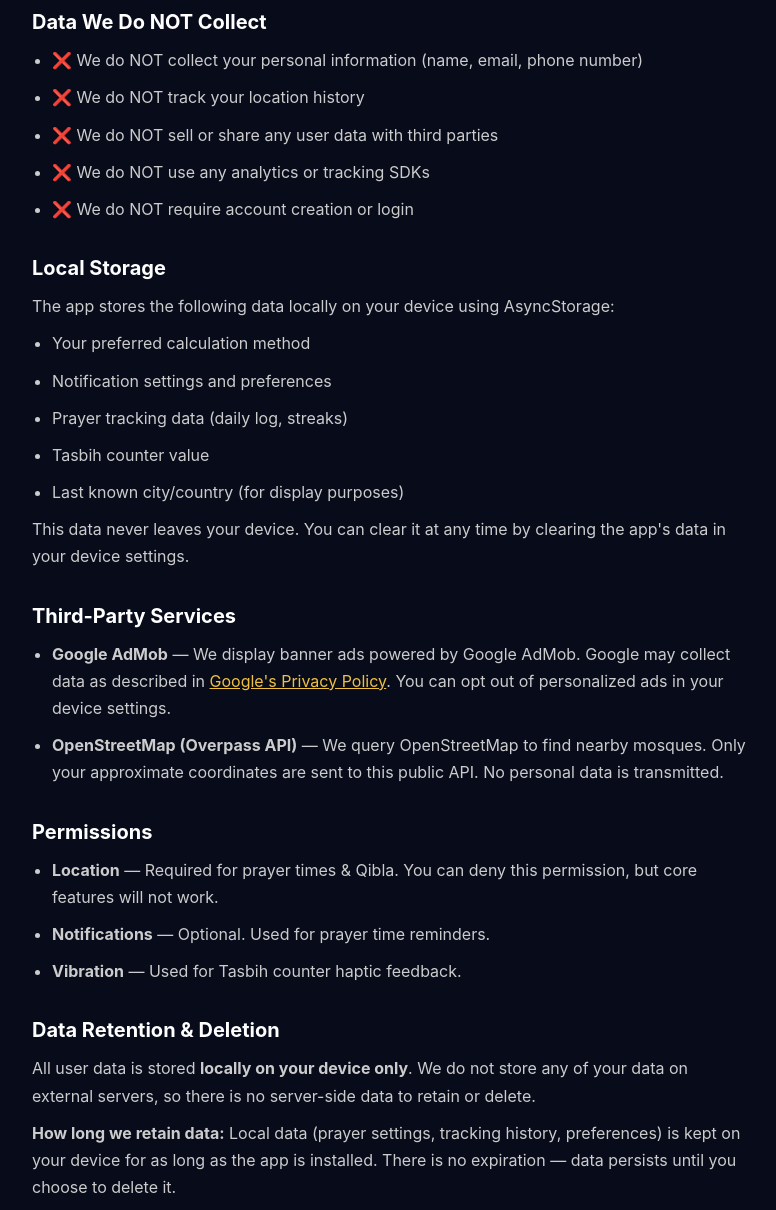
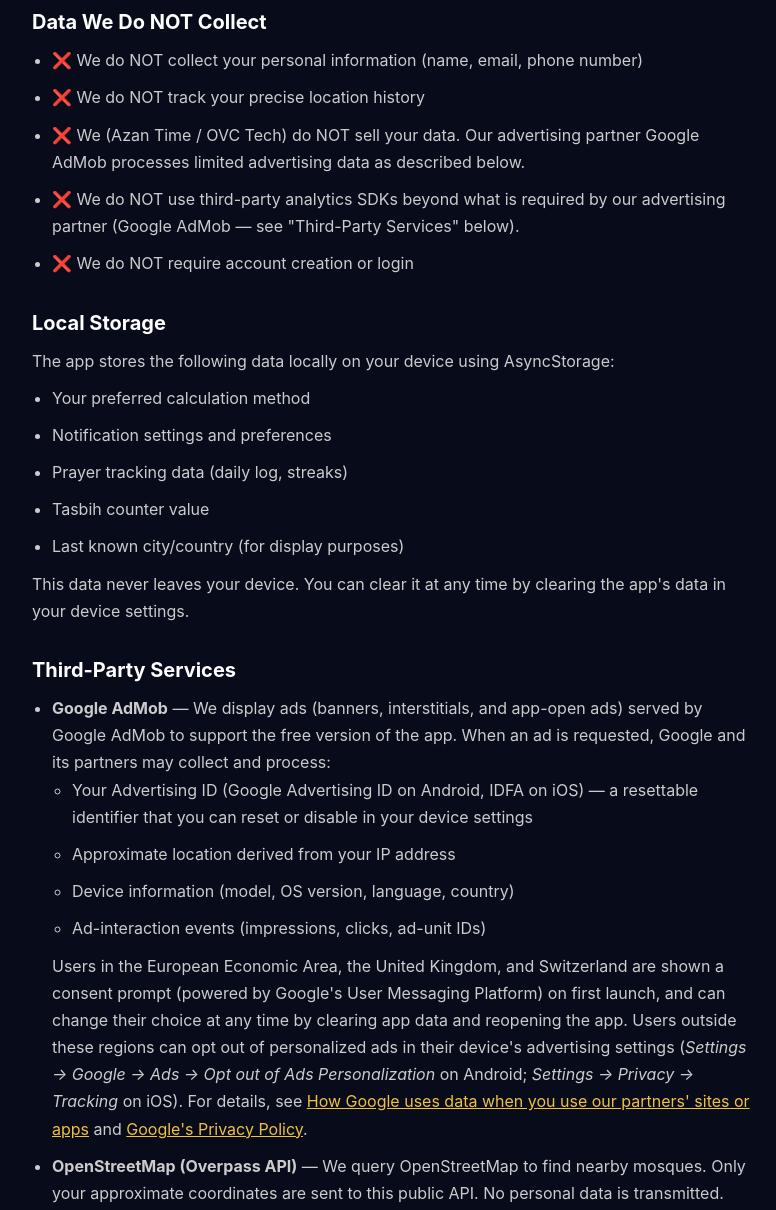
Before and after one commit to rshoaib/azan-time-app, a website: page privacy-policy.html in a window 1280 px wide. Shown: the part 520-1730 px from the top of the page, without its empty margins (248-1024 px from the left). Drawn offline with Linux system fonts and the light colour scheme.

Commit message:
docs(legal): expand AdMob disclosures in privacy policy
- Update "Last updated" to 2026-04-22.
- Soften the absolute "no third-party data sharing" / "no analytics SDKs"
  claims to match reality now that AdMob is integrated. We don't sell data,
  but Google AdMob processes limited advertising data.
- Itemize what AdMob receives: Advertising ID (resettable), approximate
  IP-based location, device info, ad-interaction events.
- Document UMP consent flow for EEA / UK / Switzerland users and the
  per-platform opt-out paths for users elsewhere.
- Link to Google's ad-tech and overall privacy policies.

Brings the policy in line with Play Store data-safety disclosures and
Google's UMP / AdMob compliance requirements.

```diff
--- a/privacy-policy.html
+++ b/privacy-policy.html
@@ -23,7 +23,7 @@
 <body>
     <div class="container">
         <h1>🕌 Azan Time — Privacy Policy</h1>
-        <span class="badge">Last updated: April 6, 2026</span>
+        <span class="badge">Last updated: April 22, 2026</span>
 
         <h2>Introduction</h2>
         <p>Azan Time ("we", "our", "the app") is a Muslim prayer times and Qibla compass app developed and published by <strong>OVC Tech</strong>. We take your privacy seriously. This policy explains what data we access, why, and how it's handled.</p>
@@ -37,9 +37,9 @@
         <h2>Data We Do NOT Collect</h2>
         <ul>
             <li>❌ We do NOT collect your personal information (name, email, phone number)</li>
-            <li>❌ We do NOT track your location history</li>
-            <li>❌ We do NOT sell or share any user data with third parties</li>
-            <li>❌ We do NOT use any analytics or tracking SDKs</li>
+            <li>❌ We do NOT track your precise location history</li>
+            <li>❌ We (Azan Time / OVC Tech) do NOT sell your data. Our advertising partner Google AdMob processes limited advertising data as described below.</li>
+            <li>❌ We do NOT use third-party analytics SDKs beyond what is required by our advertising partner (Google AdMob — see "Third-Party Services" below).</li>
             <li>❌ We do NOT require account creation or login</li>
         </ul>
 
@@ -56,7 +56,16 @@
 
         <h2>Third-Party Services</h2>
         <ul>
-            <li><strong>Google AdMob</strong> — We display banner ads powered by Google AdMob. Google may collect data as described in <a href="https://policies.google.com/privacy" target="_blank">Google's Privacy Policy</a>. You can opt out of personalized ads in your device settings.</li>
+            <li>
+                <strong>Google AdMob</strong> — We display ads (banners, interstitials, and app-open ads) served by Google AdMob to support the free version of the app. When an ad is requested, Google and its partners may collect and process:
+                <ul>
+                    <li>Your Advertising ID (Google Advertising ID on Android, IDFA on iOS) — a resettable identifier that you can reset or disable in your device settings</li>
+                    <li>Approximate location derived from your IP address</li>
+                    <li>Device information (model, OS version, language, country)</li>
+                    <li>Ad-interaction events (impressions, clicks, ad-unit IDs)</li>
+                </ul>
+                Users in the European Economic Area, the United Kingdom, and Switzerland are shown a consent prompt (powered by Google's User Messaging Platform) on first launch, and can change their choice at any time by clearing app data and reopening the app. Users outside these regions can opt out of personalized ads in their device's advertising settings (<em>Settings → Google → Ads → Opt out of Ads Personalization</em> on Android; <em>Settings → Privacy → Tracking</em> on iOS). For details, see <a href="https://policies.google.com/technologies/ads" target="_blank">How Google uses data when you use our partners' sites or apps</a> and <a href="https://policies.google.com/privacy" target="_blank">Google's Privacy Policy</a>.
+            </li>
             <li><strong>OpenStreetMap (Overpass API)</strong> — We query OpenStreetMap to find nearby mosques. Only your approximate coordinates are sent to this public API. No personal data is transmitted.</li>
         </ul>
 
```
